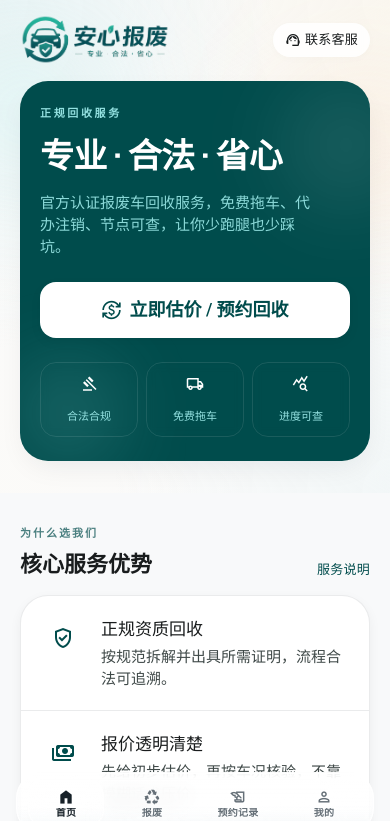
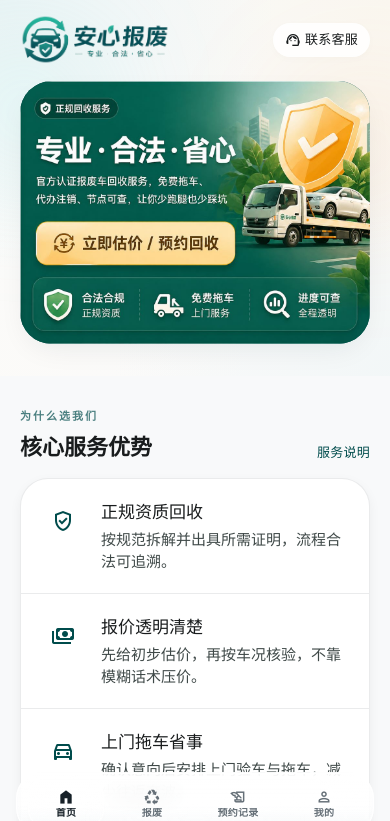
Before and after one commit to zzzlucas/car-sale, a Vue app in the folder apps/mobile/: page /customer in a window 390 px wide. Shown: the top 821 px of the page. Built offline with nearby package versions, Linux system fonts and the light colour scheme; no server answers.

Commit message:
feat(mobile): 首页接入报废车服务 banner

```diff
--- a/apps/mobile/src/modules/customer/pages/CustomerHomePage.vue
+++ b/apps/mobile/src/modules/customer/pages/CustomerHomePage.vue
@@ -16,37 +16,19 @@
           </RouterLink>
         </div>
 
-        <section class="relative overflow-hidden rounded-[28px] bg-primary px-5 py-6 text-on-primary shadow-premium">
-          <div class="absolute -right-10 top-0 h-32 w-32 rounded-full bg-white/10 blur-2xl" />
-          <div class="absolute bottom-0 left-0 h-24 w-24 rounded-full bg-primary-fixed/20 blur-2xl" />
-
-          <div class="relative z-10">
-            <p class="text-label-sm uppercase tracking-[0.24em] text-on-primary-container">正规回收服务</p>
-            <h1 class="mt-4 text-[34px] font-semibold leading-[1.15] tracking-tight">专业 · 合法 · 省心</h1>
-            <p class="mt-4 max-w-[280px] text-body-md text-on-primary-container/95">
-              官方认证报废车回收服务，免费拖车、代办注销、节点可查，让你少跑腿也少踩坑。
-            </p>
-
-            <RouterLink
-              to="/customer/valuation"
-              class="mt-6 flex h-14 w-full items-center justify-center gap-2 rounded-2xl bg-white text-headline-sm text-primary shadow-soft"
-            >
-              <span class="material-symbols-outlined icon-fill text-[20px]">currency_exchange</span>
-              立即估价 / 预约回收
-            </RouterLink>
-
-            <div class="mt-6 grid grid-cols-3 gap-2">
-              <div
-                v-for="item in trustBadges"
-                :key="item.label"
-                class="rounded-2xl border border-white/10 bg-white/8 px-3 py-3 text-center backdrop-blur-sm"
-              >
-                <span class="material-symbols-outlined text-[18px] text-on-primary">{{ item.icon }}</span>
-                <p class="mt-2 text-[11px] leading-4 text-on-primary-container">{{ item.label }}</p>
-              </div>
-            </div>
-          </div>
-        </section>
+        <RouterLink
+          to="/customer/valuation"
+          aria-label="立即估价 / 预约回收"
+          class="group block overflow-hidden rounded-[32px] bg-primary shadow-premium outline-none transition duration-300 active:scale-[0.99] focus-visible:ring-2 focus-visible:ring-primary-fixed"
+        >
+          <img
+            :src="homeHeroBanner"
+            alt="专业、合法、省心的官方认证报废车回收服务"
+            class="block h-auto w-full transition duration-500 group-hover:scale-[1.015]"
+            fetchpriority="high"
+          />
+          <span class="sr-only">立即估价 / 预约回收</span>
+        </RouterLink>
       </div>
     </section>
 
@@ -158,14 +140,9 @@ import { RouterLink } from "vue-router";
 
 import type { FaqItem } from "@car/shared-types";
 import homeBrandImage from "@/assets/customer-home/brand-mark.png";
+import homeHeroBanner from "@/assets/customer-home/banner-hero-full.jpg";
 import MobileBottomNav from "@/modules/common/components/MobileBottomNav.vue";
 import { getFaqs } from "@/services/content";
-
-const trustBadges = [
-  { icon: "gavel", label: "合法合规" },
-  { icon: "local_shipping", label: "免费拖车" },
-  { icon: "query_stats", label: "进度可查" },
-];
 
 const advantages = [
   { icon: "verified_user", title: "正规资质回收", desc: "按规范拆解并出具所需证明，流程合法可追溯。" },
```
Also changed, not shown: apps/mobile/src/assets/customer-home/banner-hero-full.jpg (added), 1 other file (tests, documents, lock files or other folders).
